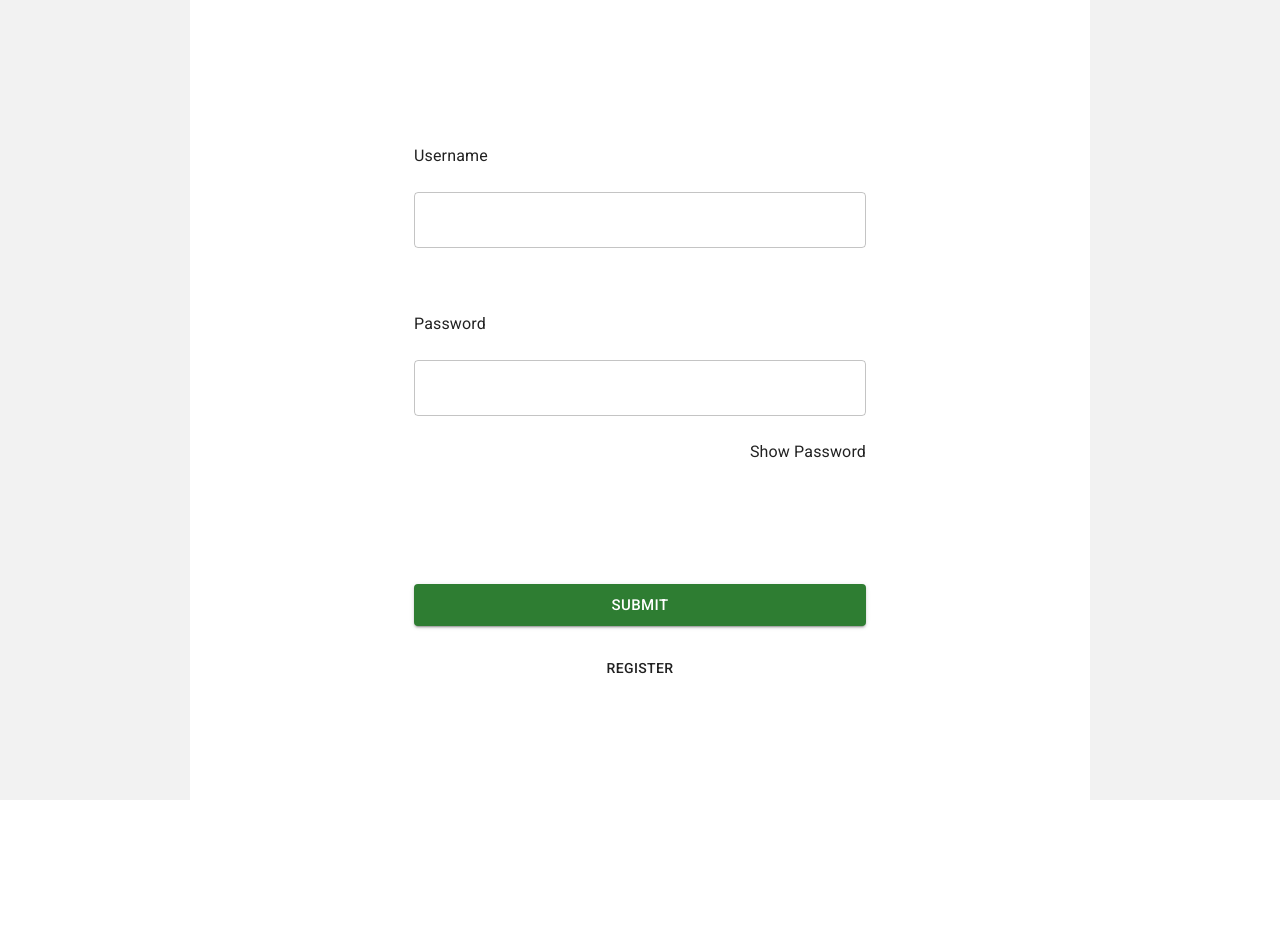
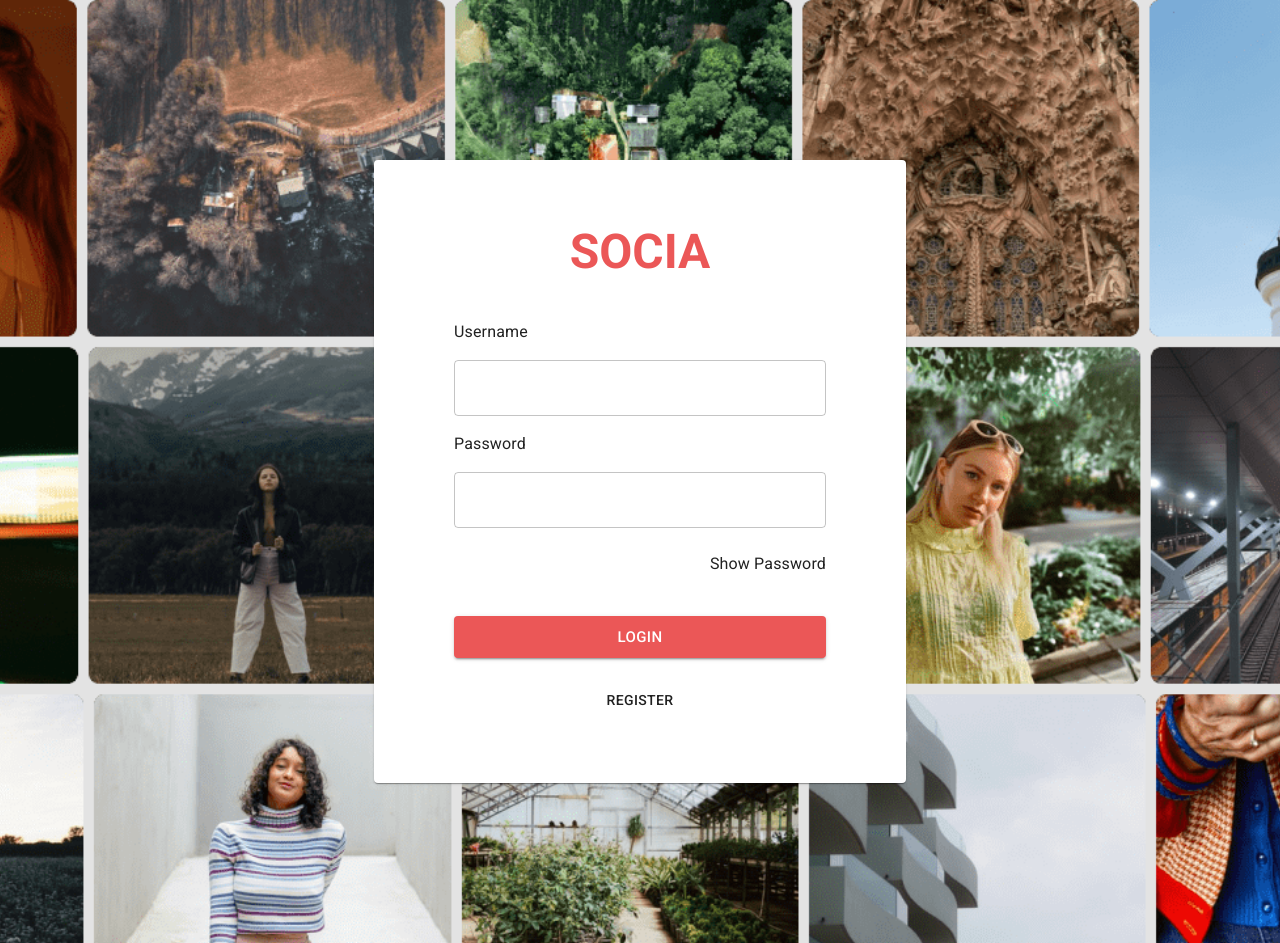
Before and after one commit to hanifrafidi/Socia, a React (Vite) app: page /#/login in a window 1280 px wide. Before the commit the page ends 800 px from the top, so only its background shows below. Built offline with nearby package versions, Linux system fonts and the light colour scheme.

Commit message:
some ui design, icon, and global url for backend

```diff
--- a/src/App.jsx
+++ b/src/App.jsx
@@ -15,46 +15,47 @@ import Login from './component/login'
 
 import Test from './component/test'
 
-import { Routes, Route, Link } from "react-router-dom";
+import { Routes, Route, Link, useLocation } from "react-router-dom";
 
 import UserProvider from './state/UserContext'
 
 import axios from 'axios';
 
+import background from './background.png'
+
 function App() {
-  const [datas,setDatas] = React.useState([
-    {
-      img : 'https://images.unsplash.com/photo-1500416149159-461f35b7e5da?ixlib=rb-1.2.1&ixid=MnwxMjA3fDB8MHxwaG90by1wYWdlfHx8fGVufDB8fHx8&auto=format&fit=crop&w=715&q=80',
-      alt : '0',
-    },
-    {
-      img : 'https://images.unsplash.com/flagged/photo-1553928841-ccac95ad7e72?ixlib=rb-1.2.1&ixid=MnwxMjA3fDB8MHxwaG90by1wYWdlfHx8fGVufDB8fHx8&auto=format&fit=crop&w=687&q=80',
-      alt : '1',
-    },
-    {
-      img : 'https://images.unsplash.com/photo-1623171916712-4f3ec1d37c02?ixlib=rb-1.2.1&ixid=MnwxMjA3fDB8MHxwaG90by1wYWdlfHx8fGVufDB8fHx8&auto=format&fit=crop&w=1170&q=80',
-      alt : '2',
-    },
-    {
-      img : 'https://images.unsplash.com/photo-1591723714396-14064ef239dc?ixlib=rb-1.2.1&ixid=MnwxMjA3fDB8MHxwaG90by1wYWdlfHx8fGVufDB8fHx8&auto=format&fit=crop&w=1950&q=80',
-      alt : '3',
-    },
-    {
-      img : 'https://images.unsplash.com/photo-1644083584824-70941e7a95cd?ixlib=rb-1.2.1&ixid=MnwxMjA3fDB8MHxwaG90by1wYWdlfHx8fGVufDB8fHx8&auto=format&fit=crop&w=1974&q=80',
-      alt : '4',
-    },
-  ])
+  const location = useLocation();
+
+  const bgr = ()  => {
+    let bgrImg = ''
+
+    if(location.pathname === '/login' || location.pathname === '/register'){
+      bgrImg = background
+    }
+
+    return bgrImg
+  }
 
   return (
     <div>
+
         <UserProvider>
-            <Box sx={{ backgroundColor: '#F2F2F2', p: 0, minHeight: '100vh'}}>
-              <Container maxWidth='md' sx={{ py: 10, backgroundColor: '#FFF', minHeight: '100vh' }}>
+            <Box
+             sx={{
+                backgroundColor: '#E3E3E3',
+                backgroundImage : 'url('+ bgr() +')',
+                backgroundRepeat: 'no-repeat',
+                backgroundPosition: 'center center',
+                backgroundSize: 'cover',
+                p: 0,
+                minHeight: '100vh'
+             }}>
+              <Container maxWidth='md' sx={{ py: 10, minHeight: '100vh' }}>
                 <Navbar></Navbar>
                 <Routes>
                   <Route path='/' element={<Timeline />}></Route>
                   <Route path='/Profile' element={<Profile />}></Route>
-                  <Route path='/profile/:id' element={<Profile />}></Route>
+                  <Route path='/profile/:username' element={<Profile />}></Route>
                   <Route path='/AddPost' element={<AddPost />}></Route>
                   <Route path='/test' element={<Test />}></Route>
                   <Route path='/login' element={<Login />}></Route>
--- /dev/null
+++ b/src/backend.js
@@ -0,0 +1,4 @@
+export const server = {
+    url : 'http://localhost:4000',
+    // url : 'https://socia-apps.herokuapp.com',
+}
--- a/src/component/addPost.jsx
+++ b/src/component/addPost.jsx
@@ -1,5 +1,6 @@
 import React from 'react'
 import axios from 'axios'
+import { server } from '../backend'
 import { useNavigate, Link as Links } from "react-router-dom";
 
 import Box from '@mui/material/Box';
@@ -63,11 +64,10 @@ export default function addPost() {
         formData.append('comment', JSON.stringify(comment))
         formData.append('like', JSON.stringify(like))
 
-        axios.post('https://socia-apps.herokuapp.com/post/', formData)
+        axios.post( server.url +'/post/', formData)
         .then((response) => {
             console.log(response.data);
             setModal(false)
-            // return <Links to="/" />
             return navigate("/", { replace: true });
         })
         .catch((error) => {
@@ -83,9 +83,11 @@ export default function addPost() {
         onSubmit={onSubmit}
         enctype='multipart/form-data'
         sx={{
-            pt: 11,
-            px: 3,
-            minHeight: '100vh'
+            py: 5,
+            px: 6,
+            mt: 1,
+            minHeight: '100vh',
+            backgroundColor: '#fff'
         }}
     >
         <Box sx={{ minWidth: '100%', mb: 5 }}>
@@ -129,8 +131,8 @@ export default function addPost() {
             />
         </Box>
 
-        <Button type='submit' variant='contained' size='large' color='success' fullWidth={true} sx={{ mt: 4, mb: 3}}>Submit</Button>
-        <Button variant='text' color='error' fullWidth={true}  sx={{ textAlign: 'center' }}>Delete</Button>
+        <Button type='submit' variant='contained' size='large' color='success' fullWidth={true} sx={{ mt: 4, mb: 3, py: 1.5}}>Submit</Button>
+        <Button variant='text' color='error' fullWidth={true}  sx={{ textAlign: 'center' }} component={Links} to='/'>Delete</Button>
 
         <Modal
         open={modal}
--- a/src/component/login.jsx
+++ b/src/component/login.jsx
@@ -1,5 +1,6 @@
 import React from 'react'
 import axios from 'axios'
+import { server } from '../backend'
 
 import {
   Typography,
@@ -36,7 +37,7 @@ export default function login() {
     formData.append('username', username);
     formData.append('password', password);
 
-    axios.post('https://socia-apps.herokuapp.com/user/login', formData)
+    axios.post( server.url + '/user/login', formData)
     .then((response) => {
         setModal(false)
         console.log(response.data)
@@ -45,6 +46,7 @@ export default function login() {
     })
     .catch((error) => {
         console.log(error.response.data)
+        setModal(false)
     })
 
   }
@@ -58,19 +60,26 @@ export default function login() {
   }
 
   return (
-    <Box
+    <Card
       component='form'
       onSubmit = {onSubmit}
-      enctype='multipart/form-data'
+      encType='multipart/form-data'
        sx={{
           display: 'flex',
-          px: 25,
+          px: 10,
+          py : 8,
+          mx: 20,
+          my: 10,
+
           flexDirection: 'column',
           minHeight: '100%',
+          backgroundColor: '#fff',
         }}>
 
-        <Box sx={{ mt: 5}}>
-          <Typography variant="body1" color='inherit' sx={{ my: 3}} > Username </Typography>
+        <Typography variant='h3' align='center' sx={{ fontWeight: 'bold', mb: 3, color: '#eb5757' }}>SOCIA</Typography>
+
+        <Box>
+          <Typography variant="body1" color='inherit' sx={{ my: 2}}> Username </Typography>
           <TextField
             id='username'
             name='username'
@@ -82,8 +91,8 @@ export default function login() {
            />
         </Box>
 
-        <Box sx={{ mt: 5}}>
-          <Typography variant="body1" color='inherit' sx={{ my: 3}} > Password </Typography>
+        <Box>
+          <Typography variant="body1" color='inherit' sx={{ my: 2}} > Password </Typography>
           <TextField
             id='password'
             name='password'
@@ -96,7 +105,7 @@ export default function login() {
            <Typography variant='body1' color='text' sx={{ mt: 3, textAlign: 'end', cursor: 'pointer' }} onClick={() => showPassword()}> Show Password</Typography>
         </Box>
 
-        <Button type='submit' variant='contained' size='large' color='success' fullWidth={true} sx={{ mt: 15, mb: 3}}>Submit</Button>
+        <Button type='submit' variant='contained' size='large' fullWidth={true} sx={{ mt: 5, mb: 3, backgroundColor: '#eb5757'}}>Login</Button>
         <Button variant='text' color='inherit' component={Links} to='/register'> Register </Button>
 
         <Modal
@@ -109,6 +118,6 @@ export default function login() {
                   <Button variant='text' color="inherit" onClick={() => setModal(false)}> Close</Button>
               </Box>
          </Modal>
-    </Box>
+    </Card>
   )
 }
--- a/src/component/navbar.jsx
+++ b/src/component/navbar.jsx
@@ -36,8 +36,8 @@ export default function navbar() {
 
   return (
     <Box sx={{ display: () => navDisplay() }}>
-        <AppBar position='fixed' color='transparent' sx={{ boxShadow: 'none'}}>
-            <Container maxWidth='md' sx={{ backgroundColor: 'white', py: 2}}>
+        <AppBar position='fixed' color='transparent' sx={{ boxShadow: 'none', px: 65.6,}}>
+            <Container maxWidth='md' sx={{ backgroundColor: 'white', py: 1, }}>
             <Toolbar >
                 <Typography
                     variant="h5"
@@ -52,7 +52,7 @@ export default function navbar() {
                         Create a Post
                     </Typography>
                     { user.userData != '' ?
-                        <Button variant='text' component={Links} to={"/profile/" + user.accessToken} color="inherit">
+                        <Button variant='text' component={Links} to={"/profile/" + user.userData} color="inherit">
                             <Avatar alt={user.userData} src={user.photo} />
                         </Button>
                         :
--- a/src/component/profile.jsx
+++ b/src/component/profile.jsx
@@ -1,5 +1,6 @@
 import React from 'react'
 import axios from 'axios'
+import { server } from '../backend'
 
 import Box from '@mui/material/Box';
 import Toolbar from '@mui/material/Toolbar';
@@ -27,10 +28,10 @@ export default function profile({match}) {
     const [friends, setFriends] = React.useState([]);
     const [imagepf, setImagepf] = React.useState('');
 
-    const { id } = useParams()
+    const { username } = useParams()
 
     React.useEffect(() => {
-        axios.get('https://socia-apps.herokuapp.com/post/profile/' + id)
+        axios.get( server.url + '/post/profile/' + username)
         .then((response) => {
             console.log(response.data)
             setPosts(response.data.post)
@@ -50,8 +51,8 @@ export default function profile({match}) {
     };
 
   return (
-    <Box sx={{ px: 3 }}>
-        <Box sx={{display: 'flex', flexDirection: 'column', alignItems: 'center', py: 8}}>
+    <Box sx={{ px: 3, mt: 1, backgroundColor: '#fff', borderRadius: 1.5, minHeight: '100vh' }}>
+        <Box sx={{display: 'flex', flexDirection: 'column', alignItems: 'center', py: 10}}>
                 <Avatar
                         alt={userProfile.username}
                         src={imagepf.image_path}
@@ -93,7 +94,7 @@ export default function profile({match}) {
                                                 backgroundImage : 'url('+ post.image_path +')',
                                                 backgroundRepeat: 'no-repeat',
                                                 backgroundSize: 'cover',
-                                                backgroundPosition: 'top',
+                                                backgroundPosition: 'center center',
                                                 minWidth: 216,
                                                 minHeight: 270
                                         }} />
--- a/src/component/register.jsx
+++ b/src/component/register.jsx
@@ -1,5 +1,6 @@
 import React from 'react'
 import axios from 'axios'
+import { server } from '../backend'
 import {Link as Links} from 'react-router-dom'
 
 import {
@@ -69,7 +70,7 @@ export default function register() {
       formData.append('email', email);
       formData.append('password', password);
 
-      axios.post('https://socia-apps.herokuapp.com/user/', formData)
+      axios.post( server.url + '/user/', formData)
       .then((response) => {
           setModal(false)
           console.log(response.data)
@@ -86,8 +87,14 @@ export default function register() {
       component='form'
       onSubmit = {onSubmit}
       enctype='multipart/form-data'
-      sx={{ px: 10, display: 'flex', flexDirection: 'column'
-    }}>
+
+      sx={{
+        px: 10,
+        py: 10,
+        display: 'flex',
+        flexDirection: 'column',
+        backgroundColor: '#fff' }}
+    >
 
         <Typography variant="h6" color='inherit' >Create your Account</Typography>
 
@@ -161,7 +168,7 @@ export default function register() {
         </Box>
 
         <Button type='submit' variant='contained' size='large' color='success' fullWidth={true} sx={{ mt: 15, mb: 3}}>Submit</Button>
-        <Button variant='text' color='error' fullWidth={true}  sx={{ textAlign: 'center' }} component={Links} to='/'>Delete</Button>
+        <Button variant='text' color='error' fullWidth={true}  sx={{ textAlign: 'center' }} component={Links} to='/login'>Delete</Button>
 
         <Modal
           open={modal}
--- a/src/component/timeline.jsx
+++ b/src/component/timeline.jsx
@@ -4,14 +4,15 @@ import axios from 'axios'
 import Box from '@mui/material/Box'
 
 import Post from './post'
+import { server } from '../backend'
 
 export default function timeline() {
-    const ServeUrl = 'https://socia-apps.herokuapp.com/';
+
 
     const [datas,setDatas] = React.useState([])
 
     React.useEffect(() => {
-      axios.get(ServeUrl + 'post/timeline')
+      axios.get(server.url + '/post/timeline')
       .then((response) => {
         // console.log(response.data)
         setDatas(response.data)
```
Also changed, not shown: src/component/post.jsx (+5 -5 lines), src/background.png (added), src/favicon.svg.
